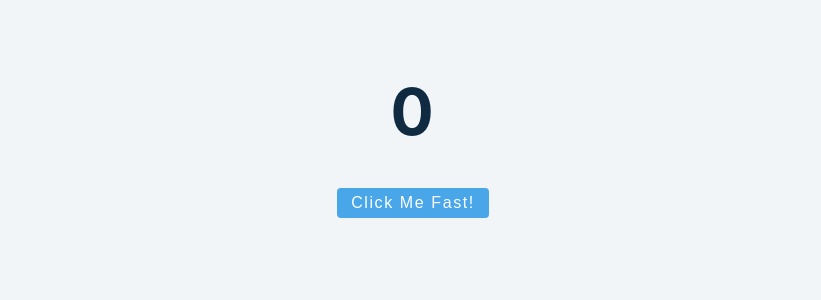
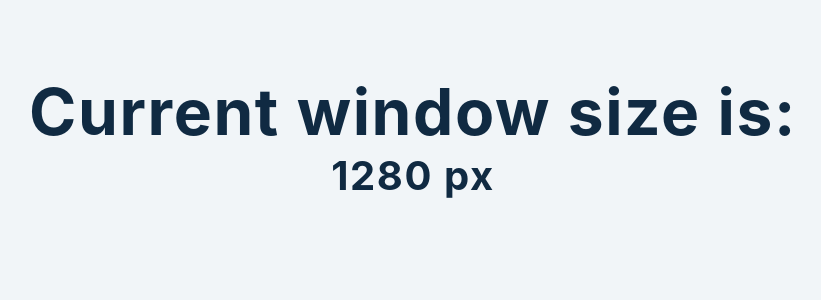
Before and after one commit to ILopatenko/react1, a React (Create React App) app: page / in a window 1280 px wide. Shown: the top 300 px of the page, without its empty margins (227-1048 px from the left). Built offline with nearby package versions, Linux system fonts and the light colour scheme.

Commit message:
useEffect as a cleanup function. TC05:16

```diff
--- a/src/App.js
+++ b/src/App.js
@@ -1,6 +1,6 @@
 import React from 'react';
 
-import  Setup  from './tutorial/2-useEffect/setup/1-useEffect-basics';
+import  Setup  from './tutorial/2-useEffect/setup/2-useEffect-cleanup';
 
 
 function App() {
--- a/src/tutorial/2-useEffect/setup/2-useEffect-cleanup.js
+++ b/src/tutorial/2-useEffect/setup/2-useEffect-cleanup.js
@@ -4,7 +4,28 @@
 // second argument
 
 const UseEffectCleanup = () => {
-  return <h2>useEffect cleanup</h2>;
+
+  const [size, setSize] = useState(window.innerWidth);
+
+  const checkSize = () => {
+    setSize(window.innerWidth);
+  };
+
+  useEffect((size)=>{
+    console.log('useEffect');
+    window.addEventListener('resize', checkSize);
+    return () => {
+      console.log('clean up');
+      window.removeEventListener('resize', checkSize);
+    }
+  });
+  console.log('render');
+  return <>
+    <h1>Current window size is:</h1>
+    <h2>{size} px</h2>
+
+
+  </>;
 };
 
 export default UseEffectCleanup;
```
